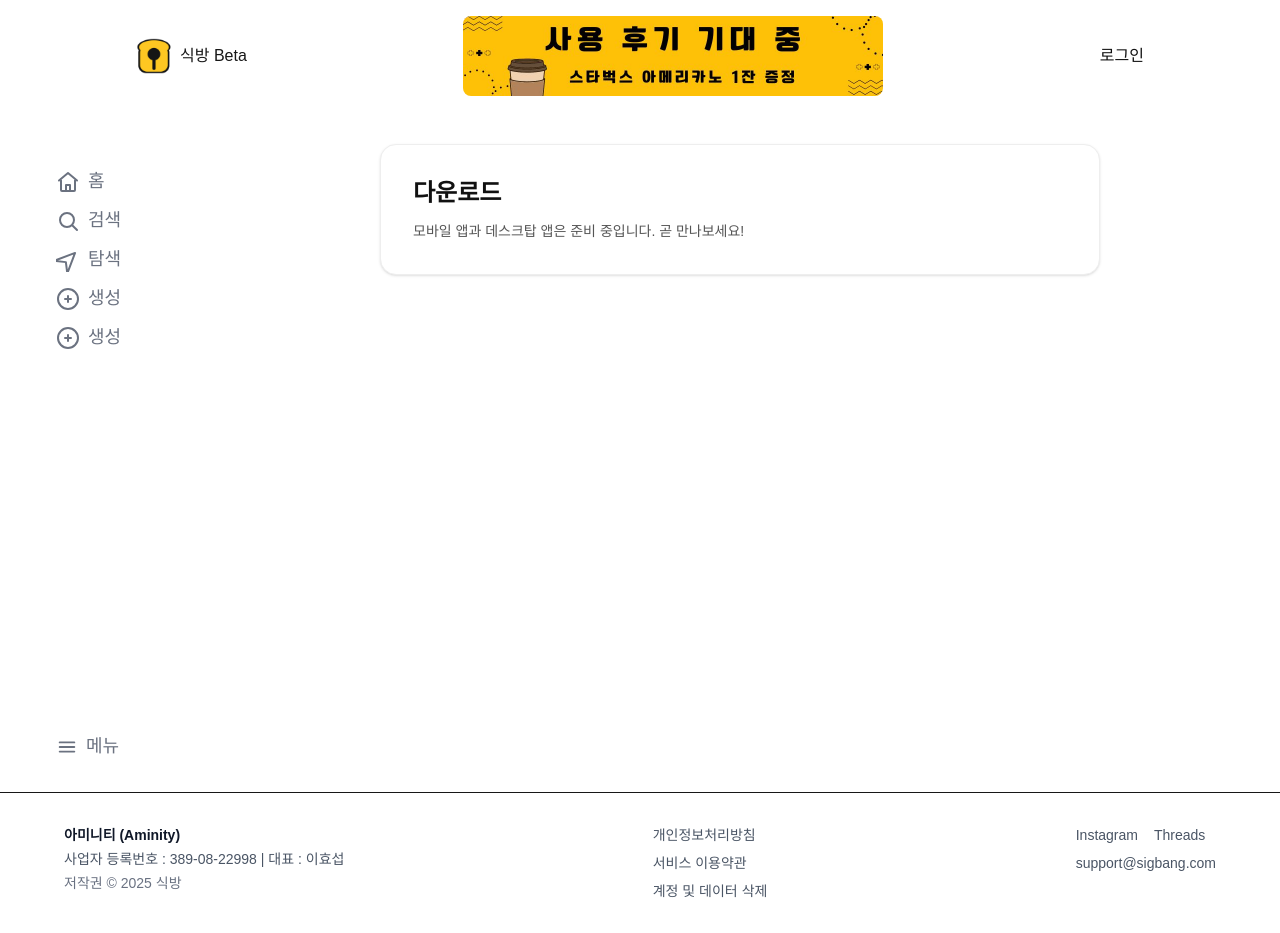
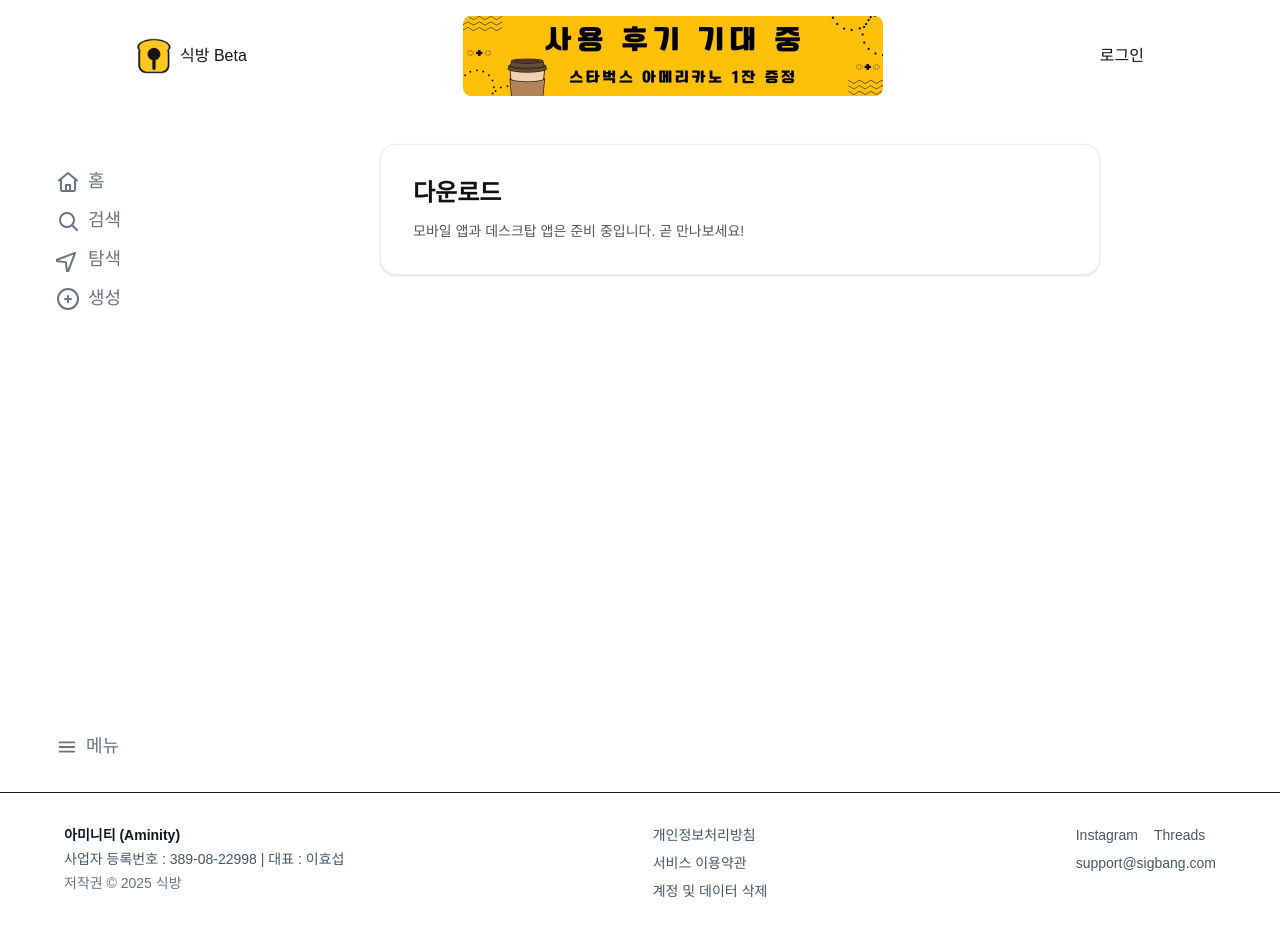
Before and after one commit to sigbang/sigbang_monorepo, a Next.js app in the folder sigbang_user_front/: page /download in a window 1280 px wide. Built offline with nearby package versions, Linux system fonts and the light colour scheme; no server answers.

Commit message:
chore: 레시피 검색 임시추가

```diff
--- a/sigbang_user_front/src/app/api/import/foodsafety/recipes/route.ts
+++ b/sigbang_user_front/src/app/api/import/foodsafety/recipes/route.ts
@@ -2,7 +2,7 @@ export const runtime = 'edge';
 import { NextRequest, NextResponse } from 'next/server';
 
 const API_BASE = process.env.FOOD_SAFETY_API_BASE ?? 'https://openapi.foodsafetykorea.go.kr/api';
-const KEY = process.env.FOOD_SAFETY_API_KEY as string | undefined;
+const KEY = '4d14961c3de24411ad6e';
 const SERVICE = process.env.FOOD_SAFETY_SERVICE_ID ?? 'COOKRCP01';
 
 type FoodsafetyBox = {
--- a/sigbang_user_front/src/components/Sidebar.tsx
+++ b/sigbang_user_front/src/components/Sidebar.tsx
@@ -22,7 +22,6 @@ export default function Sidebar() {
         <Link className={`flex items-center gap-2 rounded text-[#6b7280] hover:text-black ${isActive('/search') ? 'text-black' : ''}`} href="/search" aria-current={isActive('/search') ? 'page' : undefined}><SearchIcon size={24} filled={isActive('/search')} />{t('nav.search')}</Link>
         <Link className={`flex items-center gap-2 rounded text-[#6b7280] hover:text-black ${isActive('/feed/explore') ? 'text-black' : ''}`} href="/feed/explore" aria-current={isActive('/feed/explore') ? 'page' : undefined}><CompassIcon size={24} filled={isActive('/feed/explore')} />{t('nav.explore')}</Link>
         <Link className={`flex items-center gap-2 rounded text-[#6b7280] hover:text-black ${isActive('/recipes/new') ? 'text-black' : ''}`} href="/recipes/new" aria-current={isActive('/recipes/new') ? 'page' : undefined}><PlusIcon size={24} filled={isActive('/recipes/new')} />{t('nav.create')}</Link>
-        <Link className={`flex items-center gap-2 rounded text-[#6b7280] hover:text-black ${isActive('/recipes/import') ? 'text-black' : ''}`} href="/recipes/import" aria-current={isActive('/recipes/import') ? 'page' : undefined}><PlusIcon size={24} filled={isActive('/recipes/new')} />{t('nav.create')}</Link>
       </nav>
       <div className="mt-auto">
         <AppMenuButton menuPosition="left" variant="nav" />
```
